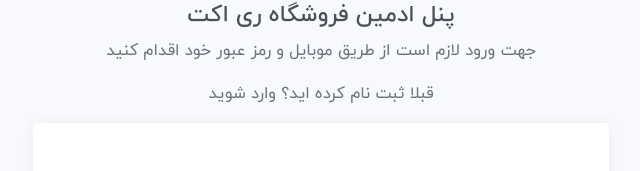
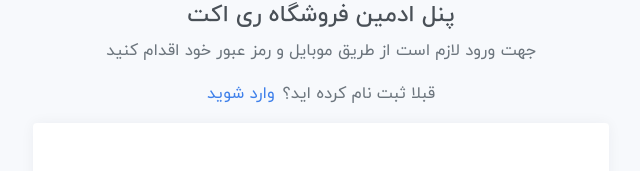
Before and after one commit to mohammad654400/shop-react-admin-dashboard, a React (Vite) app: page /register in a window 1280 px wide. Shown: the part 177-348 px from the top of the page, without its empty margins (319-959 px from the left). Built offline with nearby package versions, Linux system fonts and the light colour scheme.

Commit message:
add react-router-dom

```diff
--- a/package.json
+++ b/package.json
@@ -11,7 +11,8 @@
   },
   "dependencies": {
     "react": "^18.2.0",
-    "react-dom": "^18.2.0"
+    "react-dom": "^18.2.0",
+    "react-router-dom": "^6.22.1"
   },
   "devDependencies": {
     "@types/react": "^18.2.56",
--- a/src/App.jsx
+++ b/src/App.jsx
@@ -1,11 +1,8 @@
-import Login from "./features/identity/component/login";
-import Register from "./features/identity/component/register";
+import { RouterProvider } from "react-router-dom";
+
+import router from "./router";
 function App() {
-  return (
-    <>
-      <Register></Register>
-    </>
-  );
+  return <RouterProvider router={router} />;
 }
 
 export default App;
--- a/src/features/identity/component/login.jsx
+++ b/src/features/identity/component/login.jsx
@@ -1,14 +1,8 @@
-import logo from "@assets/images/logo.svg";
 import fasco from "@assets/images/fasco.png";
+import { Link } from "react-router-dom";
 const Login = () => {
   return (
     <>
-      <div className="main d-flex justify-content-center w-100">
-        <main className="content d-flex p-0">
-          <div className="container d-flex flex-column">
-            <div className="row h-100">
-              <div className="col-sm-10 col-md-8 col-lg-6 mx-auto d-table h-100">
-                <div className="d-table-cell align-middle">
       <div className="text-center mt-4">
         <img
           src={fasco}
@@ -21,7 +15,10 @@ const Login = () => {
           جهت ورود لازم است از طریق موبایل و رمز عبور خود اقدام کنید
         </p>
         <p className="lead">
-                      قبلا ثبت نام نکرده اید؟ ثبت نام کنید{" "}
+          قبلا ثبت نام نکرده اید؟
+          <Link to="/register" className="me-2">
+            ثبت نام کنید
+          </Link>
         </p>
       </div>
 
@@ -41,10 +38,7 @@ const Login = () => {
                 />
               </div>
               <div className="text-center mt-3">
-                            <button
-                              type="submit"
-                              className="btn btn-lg btn-primary"
-                            >
+                <button type="submit" className="btn btn-lg btn-primary">
                   وارد شوید
                 </button>
               </div>
@@ -52,12 +46,6 @@ const Login = () => {
           </div>
         </div>
       </div>
-                </div>
-              </div>
-            </div>
-          </div>
-        </main>
-      </div>
     </>
   );
 };
--- a/src/features/identity/component/register.jsx
+++ b/src/features/identity/component/register.jsx
@@ -1,15 +1,10 @@
 import logo from "@assets/images/logo.svg";
 import fasco from "@assets/images/fasco.png";
+import { Link } from "react-router-dom";
 
 const Register = () => {
   return (
     <>
-      <div className="main d-flex justify-content-center w-100">
-        <main className="content d-flex p-0">
-          <div className="container d-flex flex-column">
-            <div className="row h-100">
-              <div className="col-sm-10 col-md-8 col-lg-6 mx-auto d-table h-100">
-                <div className="d-table-cell align-middle">
       <div className="text-center mt-4">
         <img
           src={fasco}
@@ -21,7 +16,12 @@ const Register = () => {
         <p className="lead">
           جهت ورود لازم است از طریق موبایل و رمز عبور خود اقدام کنید
         </p>
-                    <p className="lead">قبلا ثبت نام کرده اید؟ وارد شوید </p>
+        <p className="lead">
+          قبلا ثبت نام کرده اید؟
+          <Link to="/login" className="me-2">
+            وارد شوید
+          </Link>
+        </p>
       </div>
 
       <div className="card">
@@ -47,10 +47,7 @@ const Register = () => {
                 />
               </div>
               <div className="text-center mt-3">
-                            <button
-                              type="submit"
-                              className="btn btn-lg btn-primary"
-                            >
+                <button type="submit" className="btn btn-lg btn-primary">
                   ثبت نام کنید
                 </button>
               </div>
@@ -58,12 +55,6 @@ const Register = () => {
           </div>
         </div>
       </div>
-                </div>
-              </div>
-            </div>
-          </div>
-        </main>
-      </div>
     </>
   );
 };
--- /dev/null
+++ b/src/layouts/identity-layout.jsx
@@ -0,0 +1,23 @@
+import { Outlet } from "react-router-dom"
+
+const IdentityLayout = ()=>{
+    return(
+        <>
+         <div className="main d-flex justify-content-center w-100">
+        <main className="content d-flex p-0">
+          <div className="container d-flex flex-column">
+            <div className="row h-100">
+              <div className="col-sm-10 col-md-8 col-lg-6 mx-auto d-table h-100">
+                <div className="d-table-cell align-middle">
+                    <Outlet/>
+                </div>
+              </div>
+            </div>
+          </div>
+        </main>
+      </div>
+
+        </>
+    )
+}
+export default IdentityLayout
--- a/src/main.jsx
+++ b/src/main.jsx
@@ -1,9 +1,5 @@
 import React from "react";
 import ReactDOM from "react-dom/client";
-import App from "./App.jsx";
+import App from "./App";
 
-ReactDOM.createRoot(document.getElementById("root")).render(
-  <React.StrictMode>
-    <App />
-  </React.StrictMode>
-);
+ReactDOM.createRoot(document.getElementById("root")).render(<App/>);
--- /dev/null
+++ b/src/router.jsx
@@ -0,0 +1,21 @@
+import { createBrowserRouter } from "react-router-dom";
+import Login from "./features/identity/component/login";
+import Register from "./features/identity/component/register";
+import IdentityLayout from "./layouts/identity-layout";
+
+const router = createBrowserRouter([
+  {
+    element: <IdentityLayout />,
+    children: [
+      {
+        path: "login",
+        element: <Login />,
+      },
+      {
+        path: "register",
+        element: <Register />,
+      },
+    ],
+  },
+]);
+export default router;
```
Also changed, not shown: 1 other file (tests, documents, lock files or other folders). Lines whose indentation alone changed are shown as unchanged.
